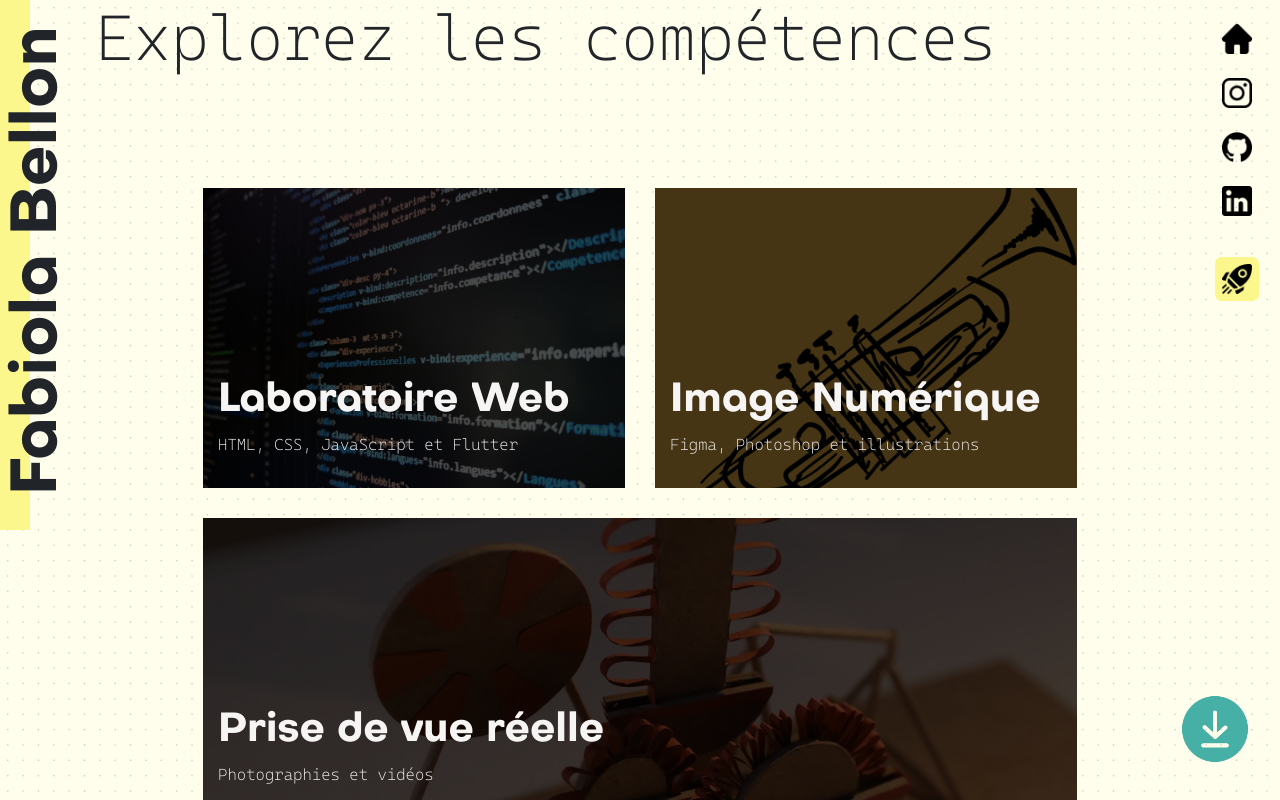
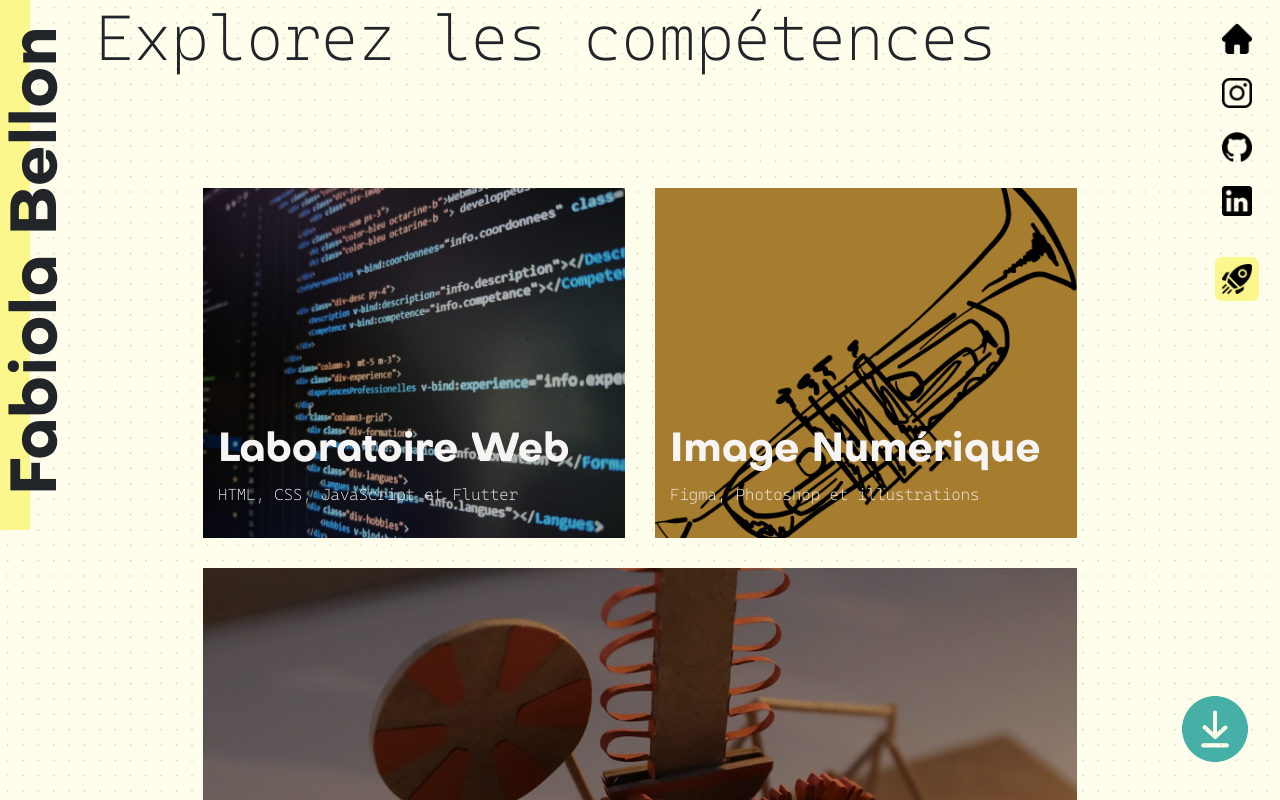
Before and after one commit to fabibot/portfolio, a Vue app: page /competences in a window 1280 px wide. Shown: the top 800 px of the page. Built offline with nearby package versions, Linux system fonts and the light colour scheme.

Commit message:
changement de l'anivation du hover des card

```diff
--- a/src/components/portfolio/CompetencesIndex.vue
+++ b/src/components/portfolio/CompetencesIndex.vue
@@ -41,13 +41,13 @@ import { goRouterBack } from '../tools/basic-tools';
     .caseCompetence {
         margin: 15px;
         padding: 15px;
-        min-height: 300px;
+        min-height: 350px;
         min-width: 275px;
         background-repeat: no-repeat;
-        transition: box-shadow 0.8s ease-in-out;
+        transition: all 0.25s ease-in-out;
         background-size: cover;
         background-position: center;
-        box-shadow: inset -1000px 0px 0px 0px rgba(0, 0, 0, 0.70);
+        box-shadow: inset -1000px 0px 0px 0px rgba(0, 0, 0, 0.30);
     }
 
     a {
@@ -56,7 +56,7 @@ import { goRouterBack } from '../tools/basic-tools';
     }
 
     .caseCompetence:hover {
-        box-shadow: inset 0px 0px 0px 0px rgba(0, 0, 0, 0.70);
+        transform: scale(1.05);
     }
 
     .img-numerique {
```
